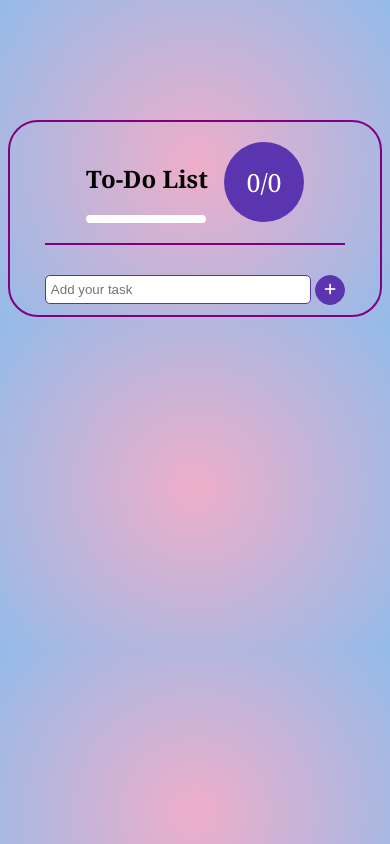
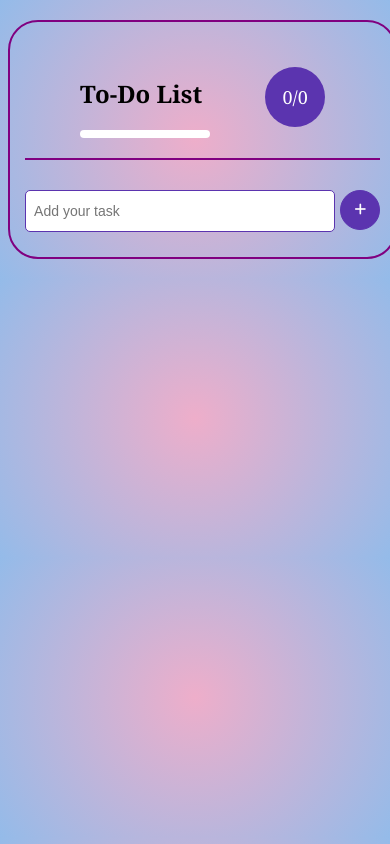
Before and after one commit to Kaleeswaran04/ToDo-app, a plain HTML site: page index.html in a window 390 px wide. Drawn offline with Linux system fonts and the light colour scheme.

Commit message:
Fix: made task container responsive for mobile screens

```diff
--- a/styles.css
+++ b/styles.css
@@ -10,28 +10,30 @@ body {
     justify-content: center;
     align-items: center;
     margin: 120px auto 0 auto;
-    min-width: none;
-    max-width: 450px;
+    width: 90%;
+    max-width: 500px;
     border-radius: 30px;
     border: 2px solid purple;
+    padding: 20px;
 }
 
 .heading {
     padding: 20px;
     border-radius: 10px;
     display: flex;
-    width: 250px;
+    width: 100%;
     justify-content: space-evenly;
+    align-items: center;
 }
 
 #line {
-    width: 300px;
+    width: 100%;
     height: 2px;
     background-color: purple;
 }
 
 .bar {
-    width: 120px;
+    width: 130px;
     height: 8px;
     background-color: white;
     border-radius: 10px;
@@ -48,8 +50,8 @@ body {
     background-color: rgb(91, 52, 175);
     color: white;
     font-size: 25px;
-    width: 80px;
-    height: 80px;
+    width: 100px;
+    height: 100px;
     border-radius: 50px;
     display: flex;
     align-items: center;
@@ -58,46 +60,50 @@ body {
 
 .input {
     margin-top: 30px;
+    width: 100%;
+    display: flex;
+    justify-content: center;
+    gap: 5px;
 }
 .input input {
-    width: 260px;
-    height: 25px;
+    flex: 1;
+    height: 30px;
     border: 1px solid rgb(91, 52, 175);
     border-radius: 5px;
+    padding: 5px;
 }
 .input button {
-    height: 30px;
-    width: 30px;
+    height: 40px;
+    width: 40px;
     border: 1px solid rgb(91, 52, 175);
     color: white;
     border-radius: 50px;
     background-color: rgb(91, 52, 175);
+    flex-shrink: 0;
 }
 .input button:hover {
     background-color: blueviolet;
 }
 
 #clear {
-    height: 30px;
-    width: 100px;
+    height: 40px;
+    width: 80px;
     border: 1px solid rgb(91, 52, 175);
     border-radius: 50px;
     background-color: rgb(91, 52, 175);
     color: white;
-    margin: 10px auto;
+    margin: 15px auto;
 }
 #clear:hover {
     background-color: blueviolet;
 }
 
+
 #task-container {
     margin-top: 10px;
     display: flex;
     flex-direction: column;
-    align-items: center;
-
-    min-width: 270px;
-    max-width: 400px;
+    width: 100%;
 }
 
 .task {
@@ -110,6 +116,7 @@ body {
     width: 100%;
     gap: 5px;
     padding: 5px;
+    background: rgb(223, 219, 224);
 }
 
 .text {
@@ -137,7 +144,7 @@ body {
     font-size: 20px;
 }
 .edit-btn {
-    color: rgb(126, 120, 109);
+    color: orange;
     font-size: 18px;
 }
 
@@ -146,3 +153,27 @@ button {
     background: none;
     border: none;
 }
+
+
+@media (max-width: 480px) {
+    .container {
+        width: 95%;
+        margin: 20px auto;
+        padding: 15px;
+    }
+
+    .stat {
+        width: 60px;
+        height: 60px;
+        font-size: 18px;
+    }
+
+    .input input {
+        width: 70%;
+        font-size: 14px;
+    }
+
+    .check-btn, .delete-btn, .edit-btn {
+        font-size: 16px;
+    }
+}
```
